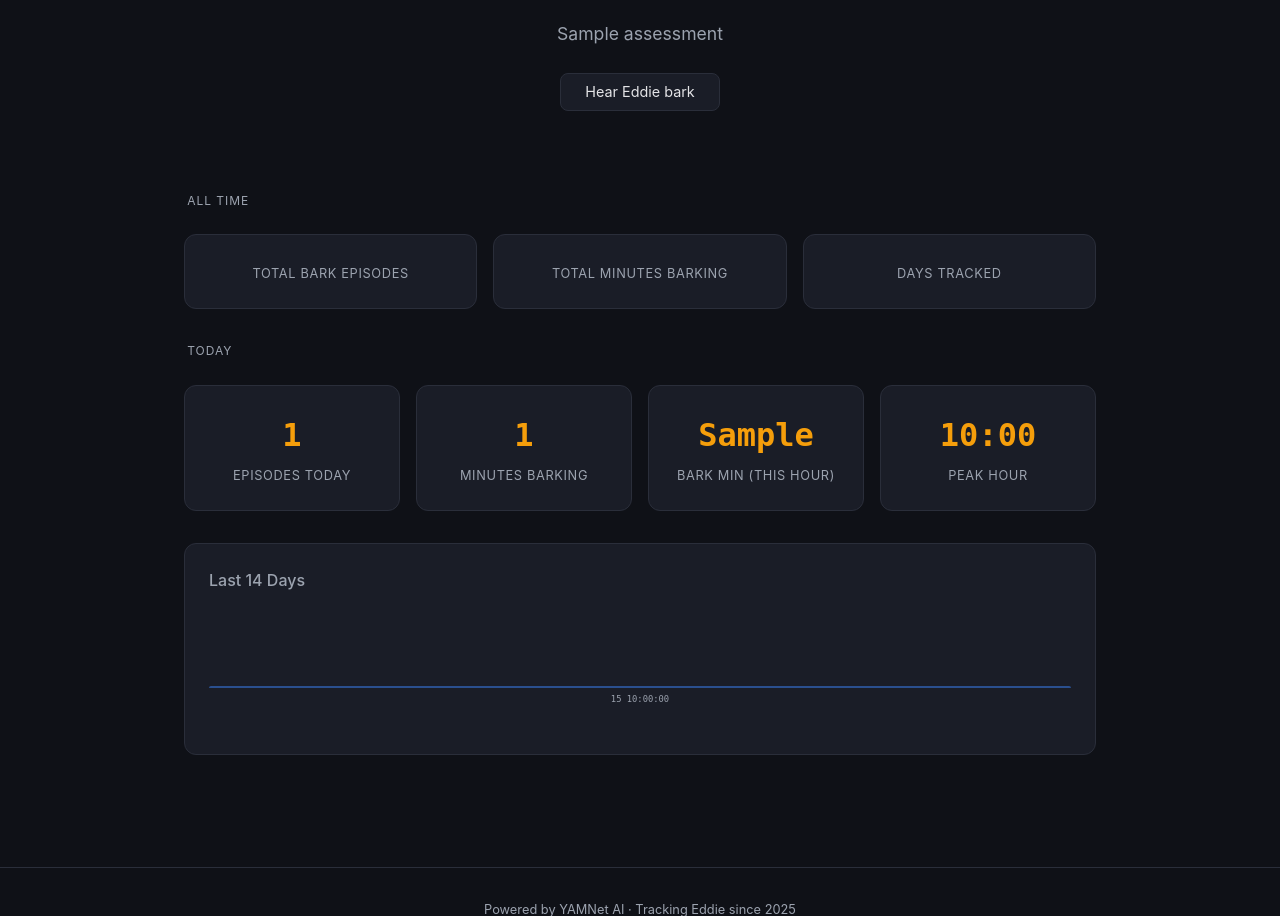
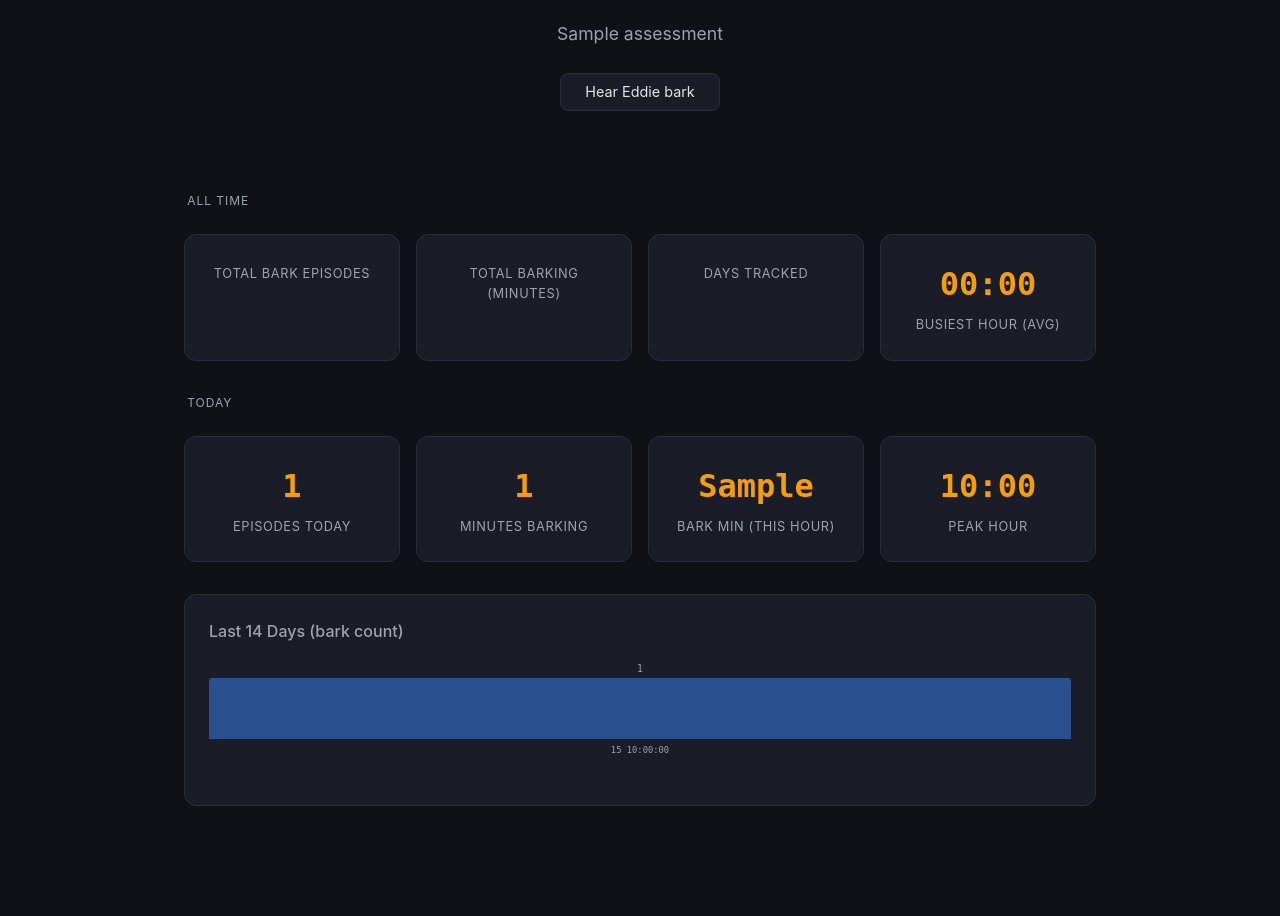
Before and after one commit to cjmuldoon/barkup, a Python web app: template src/barkup/web/templates/public.html in a window 1280 px wide. Shown: the part 616-1532 px from the top of the page. Run offline with Jinja, Linux system fonts and the light colour scheme; the template is opened without the code that fills it: most values are stand-ins (such as "Sample title", 1, 10 or a date in 2020).

Commit message:
Busiest hour stat, bark count in 14-day chart, fix health page
Added most-common-peak-hour calculation across all tracked days.
14-day chart now shows total bark count per day instead of episodes.
Chart titles clarify units (minutes/bark count). Fixed Jinja min()
filter in health template causing 500 error.

Co-Authored-By: Claude Opus 4.6 (1M context) <noreply@anthropic.com>

```diff
--- a/src/barkup/web/app.py
+++ b/src/barkup/web/app.py
@@ -91,6 +91,7 @@ def create_app(db=None):
         db = get_db()
         summary = db.get_daily_summary()
         all_time = db.get_all_time_stats()
+        all_time["busiest_hour"] = db.get_most_common_peak_hour()
         weekly = db.get_weekly_daily_totals(weeks=2)
         assessment = generate_assessment(summary)
 
--- a/src/barkup/web/templates/health.html
+++ b/src/barkup/web/templates/health.html
@@ -72,7 +72,7 @@
     <h3>Processing Rate</h3>
     <div class="progress-bar-container">
         <div class="progress-bar {% if health.processing_pct > 90 %}bar-good{% elif health.processing_pct > 50 %}bar-warn{% else %}bar-bad{% endif %}"
-             style="width: {{ health.processing_pct|min(100) }}%">
+             style="width: {{ [health.processing_pct, 100]|min }}%">
             {{ "%.1f"|format(health.processing_pct) }}%
         </div>
     </div>
--- a/src/barkup/web/templates/public.html
+++ b/src/barkup/web/templates/public.html
@@ -41,11 +41,21 @@
     </div>
     <div class="stat-card">
         <div class="stat-value">{{ all_time.total_bark_minutes }}</div>
-        <div class="stat-label">Total Minutes Barking</div>
+        <div class="stat-label">Total Barking (minutes)</div>
     </div>
     <div class="stat-card">
         <div class="stat-value">{{ all_time.active_days }}</div>
         <div class="stat-label">Days Tracked</div>
+    </div>
+    <div class="stat-card">
+        <div class="stat-value">
+            {% if all_time.busiest_hour is not none %}
+                {{ "%02d:00"|format(all_time.busiest_hour) }}
+            {% else %}
+                --
+            {% endif %}
+        </div>
+        <div class="stat-label">Busiest Hour (avg)</div>
     </div>
 </div>
 
@@ -77,7 +87,7 @@
 
 {% if summary.hourly_bark_minutes %}
 <div class="chart-section">
-    <h2>Today's Bark Activity</h2>
+    <h2>Today's Bark Activity (minutes)</h2>
     <div class="hourly-chart">
         {% for hour in range(7, 21) %}
             {% set minutes = summary.hourly_bark_minutes.get(hour, 0) %}
@@ -100,17 +110,17 @@
 
 {% if weekly %}
 <div class="chart-section">
-    <h2>Last 14 Days</h2>
+    <h2>Last 14 Days (bark count)</h2>
     <div class="hourly-chart daily-chart">
-        {% set max_ep = weekly|map(attribute='episodes')|max if weekly else 1 %}
+        {% set max_bc = weekly|map(attribute='bark_count')|max if weekly else 1 %}
         {% for day in weekly %}
             <div class="bar-container">
-                {% if day.episodes > 0 %}
-                    <div class="bar-value">{{ day.episodes }}</div>
+                {% if day.bark_count > 0 %}
+                    <div class="bar-value">{{ day.bark_count }}</div>
                 {% endif %}
-                <div class="bar {% if day.episodes > 10 %}bar-hot{% elif day.episodes > 3 %}bar-warm{% else %}bar-cool{% endif %}"
-                     style="height: {{ (day.episodes / max_ep * 100) if max_ep > 0 else 0 }}%"
-                     title="{{ day.date }}: {{ day.episodes }} episodes, {{ day.bark_minutes }} min">
+                <div class="bar {% if day.bark_count > 100 %}bar-hot{% elif day.bark_count > 30 %}bar-warm{% else %}bar-cool{% endif %}"
+                     style="height: {{ (day.bark_count / max_bc * 100) if max_bc > 0 else 0 }}%"
+                     title="{{ day.date }}: {{ day.bark_count }} barks, {{ day.episodes }} episodes">
                 </div>
                 <div class="bar-label">{{ day.date[8:] }}</div>
             </div>
```
Also changed, not shown: src/barkup/db.py (+42 -3 lines).
